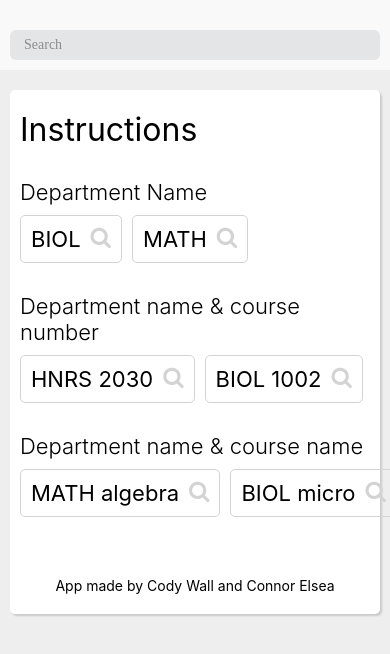
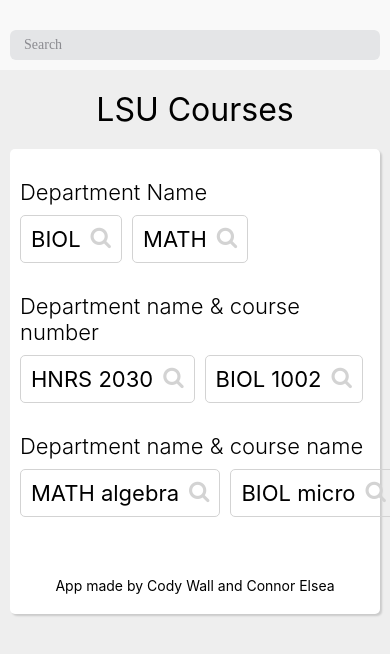
Before and after one commit to lsu-courses/mobile, a React Native app: screen / in a window 390 px wide. Shown: the top 654 px of the page. Built offline with nearby package versions, Linux system fonts and the light colour scheme.

Commit message:
Add app title to instructions screen

```diff
--- a/app/components/Instructions/index.js
+++ b/app/components/Instructions/index.js
@@ -4,9 +4,9 @@
 
 const Instructions = () => {
   return (
+    <View>
+      <Text style={styles.appTitle}>LSU Courses</Text>
       <View style={styles.view}>
-      <Text style={styles.title}>Instructions</Text>
-
         <View>
           <Text style={styles.exampleDescription}>Department Name</Text>
           <View style={styles.exampleContainer}>
@@ -19,7 +19,6 @@
               <FontAwesome name="search" style={styles.searchIcon} />
             </View>
           </View>
-
         </View>
 
         <View>
@@ -57,12 +56,17 @@
         <Text style={styles.credits}>
           App made by Cody Wall and Connor Elsea
         </Text>
-
+      </View>
     </View>
   )
 }
 
 const styles = StyleSheet.create({
+  appTitle: {
+    textAlign: "center",
+    marginTop: 20,
+    fontSize: 32,
+  },
   view: {
     backgroundColor: "white",
     borderRadius: 5,
--- a/app/containers/ResultsContainer/index.js
+++ b/app/containers/ResultsContainer/index.js
@@ -13,7 +13,8 @@
         number: "1240",
         hours: "3.0",
         full_title: "Statistics and Graphics with MATLAB",
-        description: "This is a General Education course. Prereq.: MATH 1021   or placement in MATH 1022 , MATH 1023 , MATH 1431 , MATH 1550  or MATH 1551 . Credit will not be given for both this course and CSC 2262  or CSC 2533  or OCS 2011 . Not for degree credit for computer science majors. 2 hrs. lecture; 2 hrs. lab.",
+        description:
+          "This is a General Education course. Prereq.: MATH 1021   or placement in MATH 1022 , MATH 1023 , MATH 1431 , MATH 1550  or MATH 1551 . Credit will not be given for both this course and CSC 2262  or CSC 2533  or OCS 2011 . Not for degree credit for computer science majors. 2 hrs. lecture; 2 hrs. lab.",
         comments: [
           "CSC 1240 - TWO EXAMS ON A TUESDAY 6:00 - 8:00PM",
           "CSC 1240 (S1-LAB): PFT 1124-A",
@@ -232,7 +233,8 @@
         number: "1240",
         hours: "3.0",
         full_title: "Statistics and Graphics with MATLAB",
-        description: "This is a General Education course. Prereq.: MATH 1021   or placement in MATH 1022 , MATH 1023 , MATH 1431 , MATH 1550  or MATH 1551 . Credit will not be given for both this course and CSC 2262  or CSC 2533  or OCS 2011 . Not for degree credit for computer science majors. 2 hrs. lecture; 2 hrs. lab.",
+        description:
+          "This is a General Education course. Prereq.: MATH 1021   or placement in MATH 1022 , MATH 1023 , MATH 1431 , MATH 1550  or MATH 1551 . Credit will not be given for both this course and CSC 2262  or CSC 2533  or OCS 2011 . Not for degree credit for computer science majors. 2 hrs. lecture; 2 hrs. lab.",
         comments: [
           "CSC 1240 - TWO EXAMS ON A TUESDAY 6:00 - 8:00PM",
           "CSC 1240 (S1-LAB): PFT 1124-A",
@@ -449,11 +451,11 @@
     ],
   }
 
-  _renderResults() {
+  renderResults() {
     if (this.props.current_set && this.props.current_set.length > 0) {
-      return this.props.current_set.map((course, i) => (
+      return this.props.current_set.map((course, i) =>
         <Course course={course} key={i} />
-      ))
+      )
     } else if (this.props.has_search) {
       return <EmptyState search={this.props.search_input} />
     } else {
@@ -464,7 +466,7 @@
   render() {
     return (
       <ScrollView style={{ marginBottom: 10 }}>
-        {this.props.current_loading ? <Loading /> : this._renderResults()}
+        {this.props.current_loading ? <Loading /> : this.renderResults()}
       </ScrollView>
     )
   }
```
Lines whose indentation alone changed are shown as unchanged.
